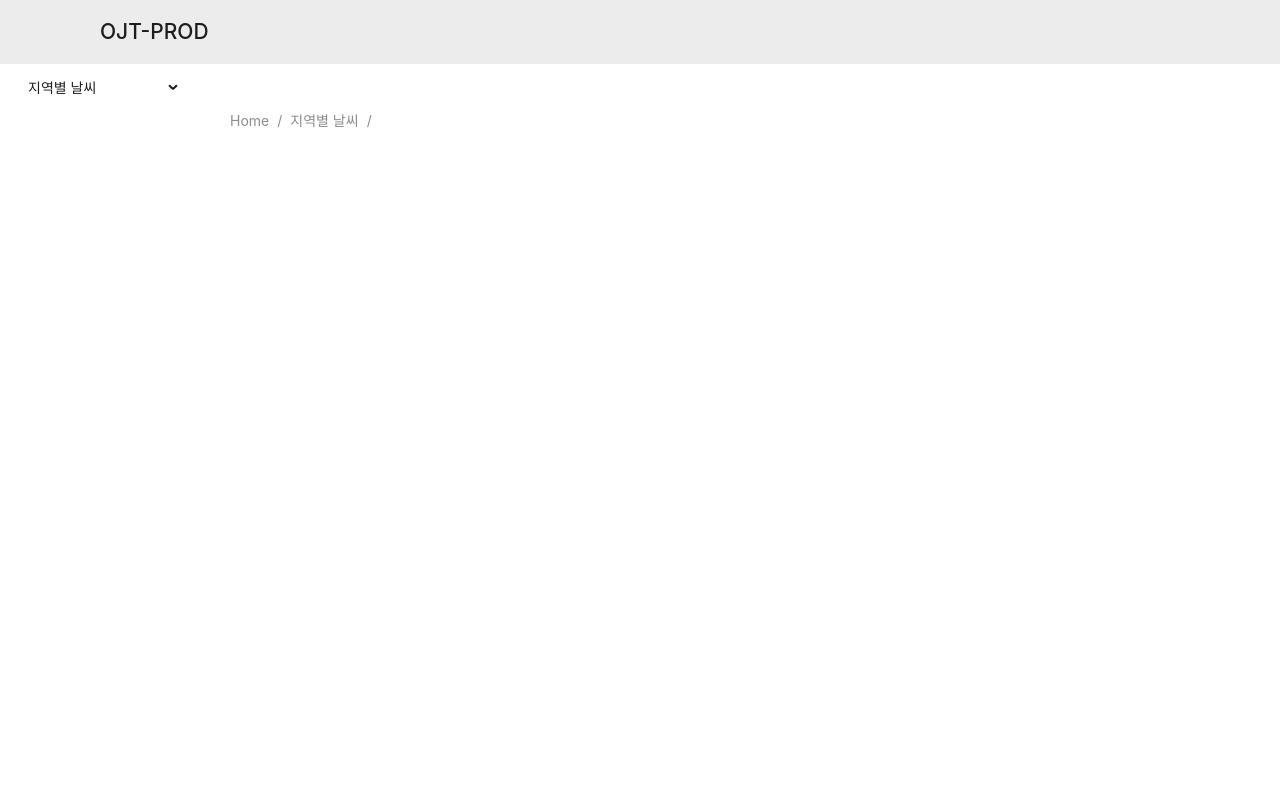
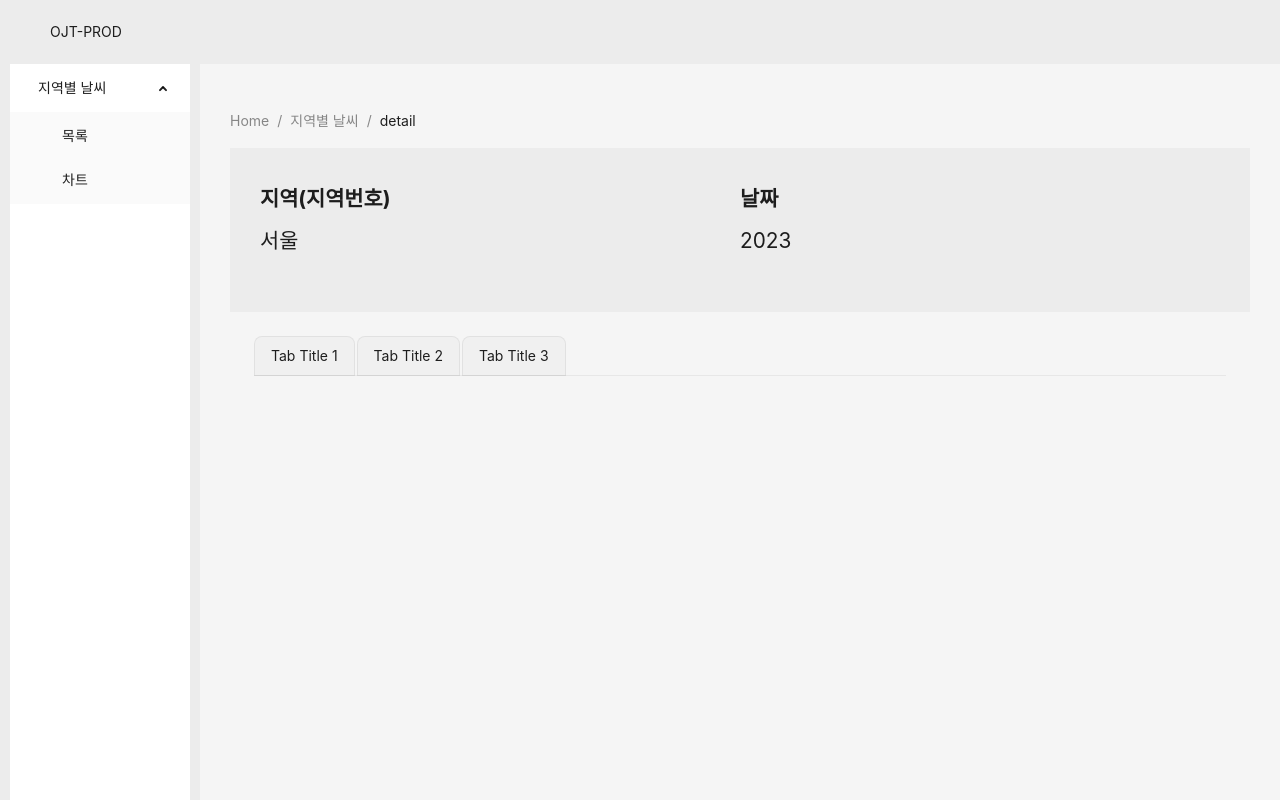
Before and after one commit to chhw130/Weather-App, a Vue app: page /detail in a window 1280 px wide. Built offline with nearby package versions, Linux system fonts and the light colour scheme; what vue3-dayjs-plugin would draw is missing.

Commit message:
Feat : WeatherDetailView

```diff
--- a/src/App.vue
+++ b/src/App.vue
@@ -7,14 +7,10 @@ const route = useRoute();
 </script>
 
 <template>
-  <a-layout>
-    <a-layout-header>
-      <TheHeader />
-    </a-layout-header>
+  <a-layout class="main">
+    <TheHeader />
     <a-layout>
-      <a-layout-sider>
-        <MenuBar />
-      </a-layout-sider>
+      <MenuBar />
       <a-layout style="padding: 30px">
         <a-breadcrumb style="margin: 16px 0">
           <a-breadcrumb-item>Home</a-breadcrumb-item>
@@ -30,11 +26,9 @@ const route = useRoute();
 </template>
 
 <style scoped>
-section {
+.main {
   height: 100%;
-  background-color: white;
 }
-
 .ant-layout-header {
   background-color: rgb(236, 236, 236);
 }
--- a/src/assets/base.css
+++ /dev/null
@@ -1,86 +0,0 @@
-/* color palette from <https://github.com/vuejs/theme> */
-:root {
-  --vt-c-white: #ffffff;
-  --vt-c-white-soft: #f8f8f8;
-  --vt-c-white-mute: #f2f2f2;
-
-  --vt-c-black: #181818;
-  --vt-c-black-soft: #222222;
-  --vt-c-black-mute: #282828;
-
-  --vt-c-indigo: #2c3e50;
-
-  --vt-c-divider-light-1: rgba(60, 60, 60, 0.29);
-  --vt-c-divider-light-2: rgba(60, 60, 60, 0.12);
-  --vt-c-divider-dark-1: rgba(84, 84, 84, 0.65);
-  --vt-c-divider-dark-2: rgba(84, 84, 84, 0.48);
-
-  --vt-c-text-light-1: var(--vt-c-indigo);
-  --vt-c-text-light-2: rgba(60, 60, 60, 0.66);
-  --vt-c-text-dark-1: var(--vt-c-white);
-  --vt-c-text-dark-2: rgba(235, 235, 235, 0.64);
-}
-
-/* semantic color variables for this project */
-:root {
-  --color-background: var(--vt-c-white);
-  --color-background-soft: var(--vt-c-white-soft);
-  --color-background-mute: var(--vt-c-white-mute);
-
-  --color-border: var(--vt-c-divider-light-2);
-  --color-border-hover: var(--vt-c-divider-light-1);
-
-  --color-heading: var(--vt-c-text-light-1);
-  --color-text: var(--vt-c-text-light-1);
-
-  --section-gap: 160px;
-}
-
-@media (prefers-color-scheme: dark) {
-  :root {
-    --color-background: var(--vt-c-black);
-    --color-background-soft: var(--vt-c-black-soft);
-    --color-background-mute: var(--vt-c-black-mute);
-
-    --color-border: var(--vt-c-divider-dark-2);
-    --color-border-hover: var(--vt-c-divider-dark-1);
-
-    --color-heading: var(--vt-c-text-dark-1);
-    --color-text: var(--vt-c-text-dark-2);
-  }
-}
-
-*,
-*::before,
-*::after {
-  box-sizing: border-box;
-  margin: 0;
-  font-weight: normal;
-}
-
- body {
-  min-height: 100vh;
-  color: var(--color-text);
-  background: var(--color-background);
-  transition:
-    color 0.5s,
-    background-color 0.5s;
-  line-height: 1.6;
-  font-family:
-    Inter,
-    -apple-system,
-    BlinkMacSystemFont,
-    'Segoe UI',
-    Roboto,
-    Oxygen,
-    Ubuntu,
-    Cantarell,
-    'Fira Sans',
-    'Droid Sans',
-    'Helvetica Neue',
-    sans-serif;
-  font-size: 15px;
-  text-rendering: optimizeLegibility;
-  -webkit-font-smoothing: antialiased;
-  -moz-osx-font-smoothing: grayscale;
-}
--- a/src/assets/main.css
+++ b/src/assets/main.css
@@ -1,4 +1,3 @@
-#app{
+#app {
   height: 100%;
-
 }
--- a/src/components/chart/WeatherChart.vue
+++ b/src/components/chart/WeatherChart.vue
@@ -30,22 +30,23 @@ const isLoading = computed(() => loadingStore.isLoading);
 
 const date = computed(() =>
   weatherStore.weatherData.map((data) => {
-    return data.tm || [];
+    return data.tm || 0;
   })
 );
 
 const avgTem = computed(() =>
   weatherStore.weatherData.map((data) => {
-    return data.avgTa || [];
+    return data.avgTa || 0;
   })
 );
 
 const dateRainFall = computed(() =>
   weatherStore.weatherData.map((data) => {
-    return data.sumRn;
+    return data.sumRn || 0;
   })
 );
 
+/**Chart option */
 const option = reactive({
   tooltip: {
     trigger: 'axis',
@@ -54,12 +55,6 @@ const option = reactive({
       crossStyle: {
         color: '#999',
       },
-    },
-  },
-  toolbox: {
-    feature: {
-      dataView: { show: true, readOnly: false },
-      magicType: { show: true, type: ['line', 'bar'] },
     },
   },
   legend: {
--- a/src/components/form/WeatherForm.vue
+++ b/src/components/form/WeatherForm.vue
@@ -32,7 +32,8 @@ const weatherStore = useWeatherStore();
 const loadingStore = useLoadingStore();
 const date = useDate();
 
-const calculateDate = (dateData: Date[]): CalculateDate => {
+/**Date calculate/formate function */
+const calculateDate = (dateData: any): CalculateDate => {
   const firstDate = date(dateData[0]?.$d).format('YYYYMMDD') || 0;
   const lastDate = date(dateData[1]?.$d).format('YYYYMMDD') || 0;
 
@@ -44,6 +45,7 @@ const calculateDate = (dateData: Date[]): CalculateDate => {
   return { firstDate, lastDate, dateDiff };
 };
 
+/**Form submit event */
 const submitHandler = () => {
   formRef.value
     .validate()
@@ -59,10 +61,10 @@ const submitHandler = () => {
         region: formState.region,
       };
 
-      console.log(submitData);
+      const data = await getWeather(submitData);
 
-      const data = await getWeather(submitData);
       weatherStore.updateWeather(data);
+
       loadingStore.updateLoading();
     })
     .catch(() => {
@@ -70,6 +72,7 @@ const submitHandler = () => {
     });
 };
 
+/**Form validation rule */
 const rules = {
   date: [
     {
@@ -89,7 +92,7 @@ const rules = {
 </script>
 
 <template>
-  <div style="background: #ececec; padding: 30px">
+  <section>
     <a-form :model="formState" :rules="rules" ref="formRef">
       <a-form-item ref="region" required label="지역" name="region">
         <a-select v-model:value="formState.region">
@@ -108,7 +111,12 @@ const rules = {
         <a-button type="primary" @click="submitHandler">검색</a-button>
       </a-form-item>
     </a-form>
-  </div>
+  </section>
 </template>
 
-<style scoped></style>
+<style scoped>
+section {
+  background-color: #ececec;
+  padding: 30px;
+}
+</style>
--- a/src/components/layout/MenuBar.vue
+++ b/src/components/layout/MenuBar.vue
@@ -1,7 +1,8 @@
 <template>
-  <a-layout-sider width="200" style="background: grey">
+  <a-layout-sider>
     <a-menu
       v-model:selectedKeys="selectedKeys"
+      v-model:openKeys="openKeys"
       mode="inline"
       :style="{ height: '100%', borderRight: 0 }"
       @click="menuHandler"
@@ -21,16 +22,20 @@
 import { ref } from 'vue';
 import { useRouter } from 'vue-router';
 
-const selectedKeys = ref<string[]>(['1']);
+const selectedKeys = ref<string[]>([]);
+const openKeys = ref<string[]>(['sub1']);
 const router = useRouter();
 
 const menuHandler = ({ key }: { key: string }) => {
-  router.push({ name: `${key}` });
+  selectedKeys.value = [key];
+  return router.push({ name: `${key}` });
 };
 </script>
 
 <style scoped>
 .ant-layout-sider {
   height: 100%;
+  padding: 0px 10px;
+  background-color: rgb(236, 236, 236);
 }
 </style>
--- a/src/components/layout/TheHeader.vue
+++ b/src/components/layout/TheHeader.vue
@@ -9,15 +9,11 @@ const goHomeHandler = () => {
 </script>
 <template>
   <a-layout-header class="header">
-    <h1 class="logo" @click="goHomeHandler">OJT-PROD</h1>
+    <div class="logo" @click="goHomeHandler">OJT-PROD</div>
   </a-layout-header>
 </template>
 
 <style scoped>
-.header {
-  background-color: aliceblue;
-}
-
 .logo {
   cursor: pointer;
 }
--- /dev/null
+++ b/src/components/tab/WeatherDetailTab.vue
@@ -0,0 +1,62 @@
+<template>
+  <div class="card-container">
+    <a-tabs v-model:activeKey="activeKey" type="card">
+      <a-tab-pane key="1" tab="Tab Title 1">
+        <p>Content of Tab Pane 1</p>
+        <p>Content of Tab Pane 1</p>
+        <p>Content of Tab Pane 1</p>
+      </a-tab-pane>
+      <a-tab-pane key="2" tab="Tab Title 2">
+        <p>Content of Tab Pane 2</p>
+        <p>Content of Tab Pane 2</p>
+        <p>Content of Tab Pane 2</p>
+      </a-tab-pane>
+      <a-tab-pane key="3" tab="Tab Title 3">
+        <p>Content of Tab Pane 3</p>
+        <p>Content of Tab Pane 3</p>
+        <p>Content of Tab Pane 3</p>
+      </a-tab-pane>
+    </a-tabs>
+  </div>
+</template>
+<script lang="ts">
+import { defineComponent, ref } from 'vue';
+
+export default defineComponent({
+  setup() {
+    return {
+      activeKey: ref(1),
+    };
+  },
+});
+</script>
+<style>
+.card-container {
+  background: #f5f5f5;
+  overflow: hidden;
+  padding: 24px;
+}
+.card-container > .ant-tabs-card > .ant-tabs-content {
+  height: 120px;
+  margin-top: -16px;
+}
+
+.card-container > .ant-tabs-card > .ant-tabs-content > .ant-tabs-tabpane {
+  background: #fff;
+  padding: 16px;
+}
+
+.card-container > .ant-tabs-card > .ant-tabs-bar {
+  border-color: #fff;
+}
+
+.card-container > .ant-tabs-card > .ant-tabs-bar .ant-tabs-tab {
+  border-color: transparent;
+  background: transparent;
+}
+
+.card-container > .ant-tabs-card > .ant-tabs-bar .ant-tabs-tab-active {
+  border-color: #fff;
+  background: #fff;
+}
+</style>
--- a/src/router/index.ts
+++ b/src/router/index.ts
@@ -2,6 +2,7 @@ import { createRouter, createWebHistory } from 'vue-router';
 import HomeView from '../views/HomeView.vue';
 import WeatherListView from '@/views/weatherView/WeatherListView.vue';
 import WeatherChartView from '@/views/weatherView/WeatherChartView.vue';
+import WeatherDetailView from '@/views/weatherView/WeatherDetailView.vue';
 
 const router = createRouter({
   history: createWebHistory(import.meta.env.BASE_URL),
@@ -21,6 +22,11 @@ const router = createRouter({
       name: 'chart',
       component: WeatherChartView,
     },
+    {
+      path: '/detail',
+      name: 'detail',
+      component: WeatherDetailView,
+    },
   ],
 });
 
--- a/src/utils/axiosSetting/axios.ts
+++ b/src/utils/axiosSetting/axios.ts
@@ -4,7 +4,7 @@ import axios from 'axios';
 const BASE_URL = import.meta.env.VITE_APP_BASE_URL;
 const SERVICE_KEY = import.meta.env.VITE_APP_SERVICE_KEY;
 
-interface WeatherType {
+export interface WeatherType {
   avgTa: String;
   minTa: String;
   maxTaHrmt: String;
@@ -23,9 +23,8 @@ export const getWeather = async (submitData: SubmitData) => {
       `getWthrDataList?serviceKey=${SERVICE_KEY}&numOfRows=${submitData.dateDiff}&dataType=JSON&dataCd=ASOS&dateCd=DAY&startDt=${submitData.firstDate}&endDt=${submitData.lastDate}&stnIds=${submitData.region}`
     );
     const { header, body } = await res.data.response;
-    console.log(header, body);
 
-    const data = body?.items.item;
+    const data: WeatherType[] = body?.items.item;
 
     const err = header.resultMsg;
 
--- a/src/utils/store/WeatherStore.ts
+++ b/src/utils/store/WeatherStore.ts
@@ -1,11 +1,12 @@
 import { defineStore } from 'pinia';
+import { WeatherType } from '../axiosSetting/axios';
 
 export const useWeatherStore = defineStore('weather', {
   state: () => {
     return { weatherData: [] };
   },
   actions: {
-    updateWeather(state: WeatherType[]) {
+    updateWeather(state: WeatherType[] | void) {
       this.weatherData = state;
     },
   },
--- /dev/null
+++ b/src/views/weatherView/WeatherDetailView.vue
@@ -0,0 +1,32 @@
+<script setup lang="ts">
+import WeatherDetailTab from '@/components/tab/WeatherDetailTab.vue';
+</script>
+<template>
+  <section class="detail-section">
+    <div class="title-category">
+      <strong>지역(지역번호)</strong>
+      <p>서울</p>
+    </div>
+    <div class="title-category">
+      <strong>날짜</strong>
+      <p>2023</p>
+    </div>
+  </section>
+  <section>
+    <WeatherDetailTab />
+  </section>
+</template>
+
+<style scoped>
+.detail-section {
+  background-color: #ececec;
+  padding: 30px;
+  display: flex;
+}
+
+.title-category {
+  width: 50%;
+  font-size: 1.3rem;
+  line-height: 2;
+}
+</style>
```
